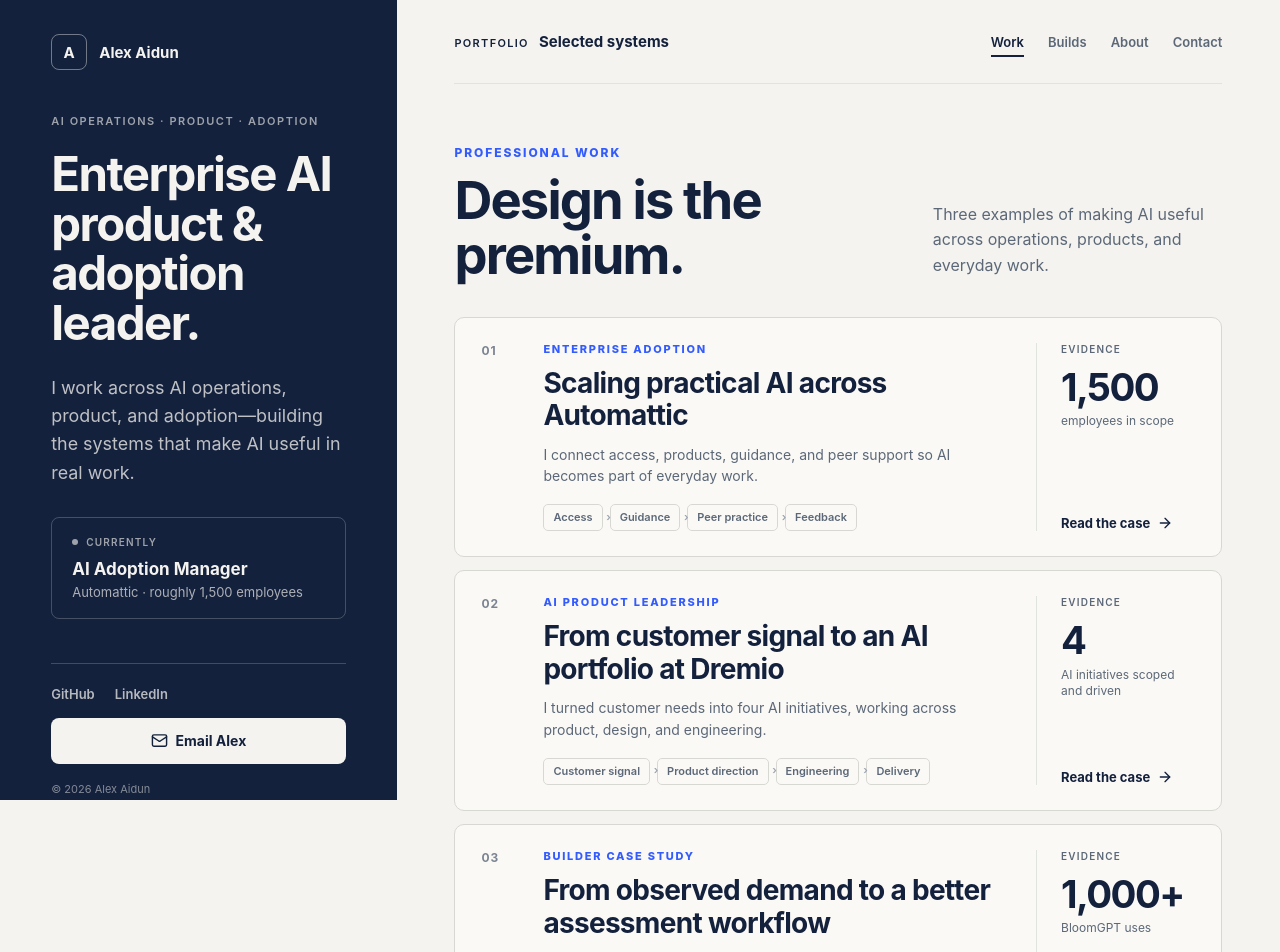
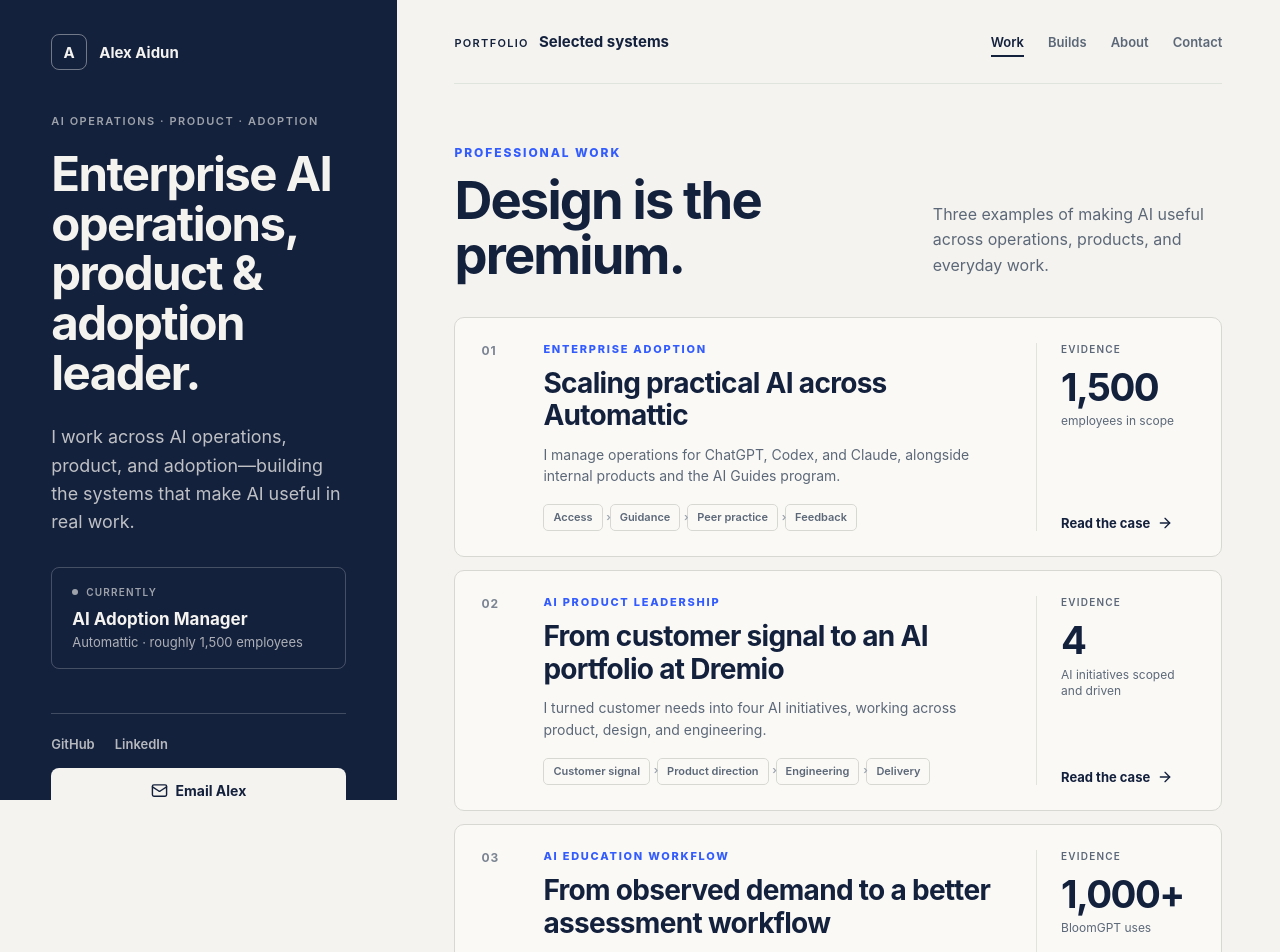
Before and after one commit to bobuel/aydoon, a React (Vite) app: page / in a window 1280 px wide. Shown: the top 952 px of the page. Built offline with nearby package versions, Linux system fonts and the light colour scheme.

Commit message:
Align homepage with target job lanes

```diff
--- a/components/EmployerPortfolio.tsx
+++ b/components/EmployerPortfolio.tsx
@@ -10,9 +10,13 @@ const SYSTEM_FLOWS: Record<string, string[]> = {
 };
 
 const HOME_CASE_SUMMARIES: Record<string, string> = {
-  'enterprise-ai-adoption-automattic': 'I connect access, products, guidance, and peer support so AI becomes part of everyday work.',
+  'enterprise-ai-adoption-automattic': 'I manage operations for ChatGPT, Codex, and Claude, alongside internal products and the AI Guides program.',
   'ai-product-leadership-dremio': 'I turned customer needs into four AI initiatives, working across product, design, and engineering.',
   'bloom-assessment-workflow': 'I turned clear demand into a source-grounded assessment workflow that keeps teachers in control.',
+};
+
+const HOME_CASE_EYEBROWS: Record<string, string> = {
+  'bloom-assessment-workflow': 'AI education workflow',
 };
 
 export default function EmployerPortfolio() {
@@ -29,7 +33,7 @@ export default function EmployerPortfolio() {
 
           <div className="rail-story">
             <p className="rail-eyebrow">AI operations · product · adoption</p>
-            <h1 id="hero-heading">Enterprise AI product <span>&amp; adoption</span> leader.</h1>
+            <h1 id="hero-heading">Enterprise AI operations, product <span>&amp; adoption</span> leader.</h1>
             <p className="rail-summary">I work across AI operations, product, and adoption—building the systems that make AI useful in real work.</p>
 
             <div className="rail-status" aria-label="Current role">
@@ -79,7 +83,7 @@ export default function EmployerPortfolio() {
               <article className="system-card" key={study.slug}>
                 <div className="system-index" aria-hidden="true">0{index + 1}</div>
                 <div className="system-copy">
-                  <p className="eyebrow">{study.eyebrow}</p>
+                  <p className="eyebrow">{HOME_CASE_EYEBROWS[study.slug] ?? study.eyebrow}</p>
                   <h3>{study.title}</h3>
                   <p>{HOME_CASE_SUMMARIES[study.slug]}</p>
                   <ol className="system-flow" aria-label={`${study.title} workflow`}>
```
Also changed, not shown: 1 other file (tests, documents, lock files or other folders).
